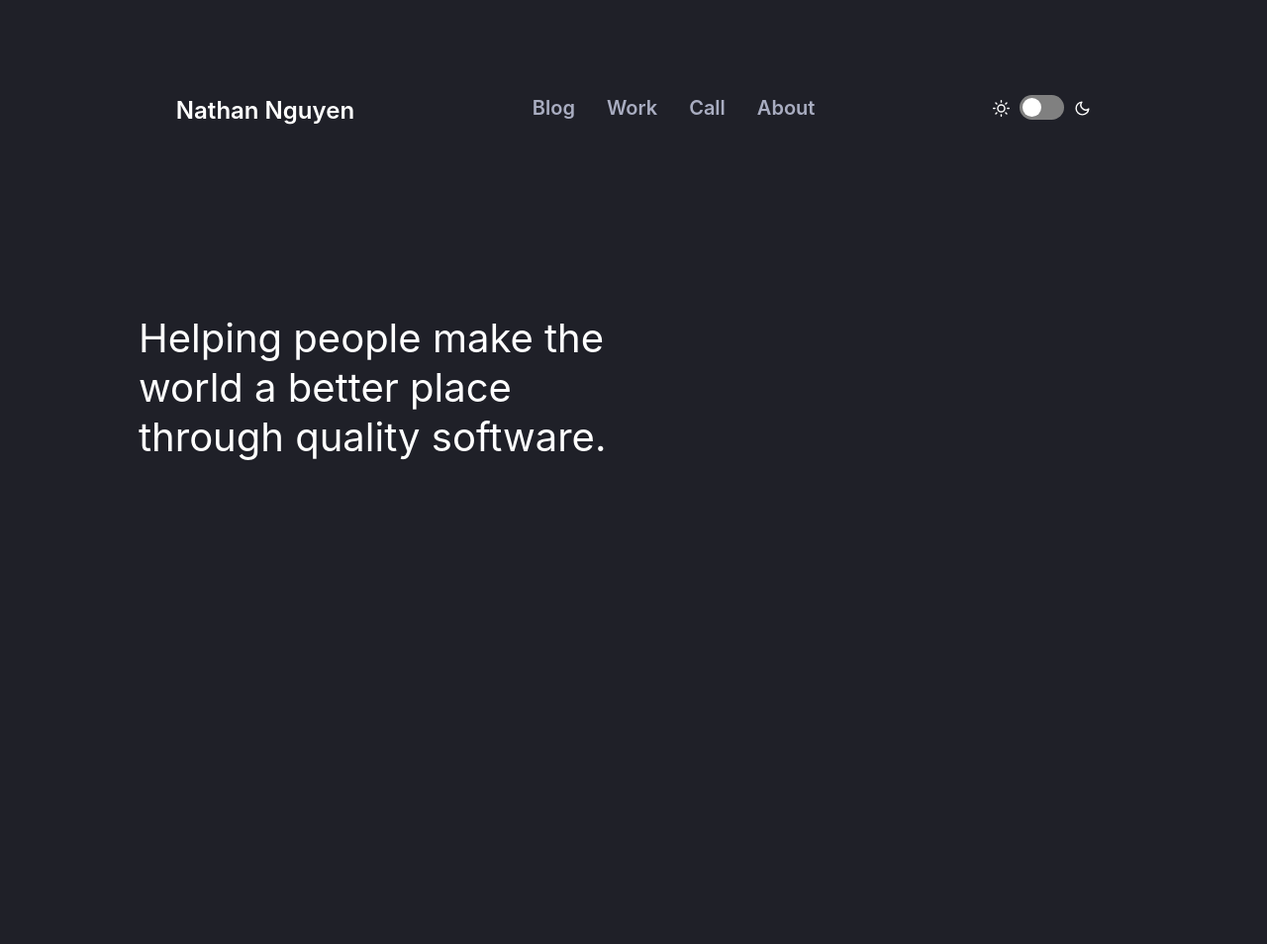
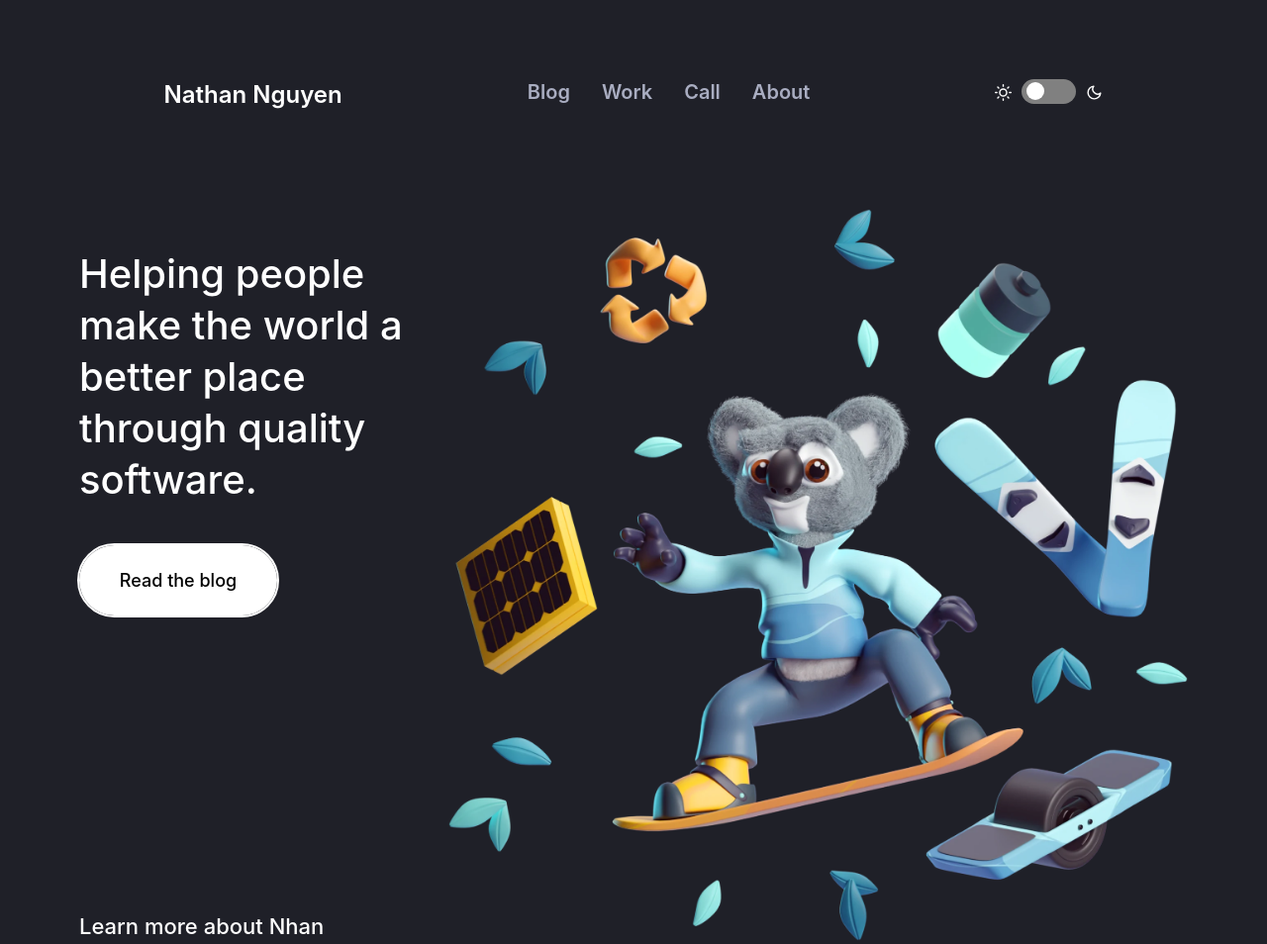
Before and after one commit to nathannewyen/nathan-blog, a Gatsby site: page / in a window 1280 px wide. Shown: the whole page at 99% size. Before the commit the page ends 800 px from the top, so only its background shows below. Built offline with nearby package versions, Linux system fonts and the light colour scheme; Gatsby itself is replaced by a stand-in of ours.

Commit message:
update components and add framer-motion

```diff
--- a/content/hero/index.md
+++ b/content/hero/index.md
@@ -1,6 +1,8 @@
 ---
 date: '2022-06-04'
 title: 'Hero'
+cover: './kody-flying_blue.png'
+about: 'Learn more about Nhan'
 ---
 
 Helping people make the world a better place through quality software.
--- a/package.json
+++ b/package.json
@@ -22,6 +22,7 @@
     "@mdx-js/react": "^1.6.22",
     "babel-plugin-styled-components": "^2.0.7",
     "babel-preset-gatsby": "^2.15.0",
+    "framer-motion": "^6.3.10",
     "gatsby": "^4.15.2",
     "gatsby-plugin-google-analytics": "^4.15.0",
     "gatsby-plugin-image": "^2.15.1",
@@ -39,6 +40,7 @@
     "gatsby-transformer-remark": "^5.15.1",
     "gatsby-transformer-sharp": "^4.15.1",
     "prettier": "^2.6.2",
+    "prismjs": "^1.28.0",
     "react": "^18.1.0",
     "react-dom": "^18.1.0",
     "react-helmet": "^6.1.0",
--- /dev/null
+++ b/src/components/arrow-button.tsx
@@ -0,0 +1,22 @@
+import * as React from "react";
+import { ArrowIcon } from "./icons";
+
+const ArrowButton = () => {
+  return (
+    <div>
+      <svg width="60" height="60">
+        <circle
+          stroke="currentColor"
+          strokeWidth="2"
+          fill="transparent"
+          r="28"
+          cx="30"
+          cy="30"
+        />
+        <ArrowIcon direction="down" />
+      </svg>
+    </div>
+  );
+};
+
+export { ArrowButton };
--- a/src/components/header.tsx
+++ b/src/components/header.tsx
@@ -1,9 +1,9 @@
-import * as React from "react";
+import React, { useState } from "react";
 import styled from "styled-components";
 import { Link } from "gatsby";
+import { motion } from "framer-motion";
 // Icons
-import { MoonIcon } from "./icons/moon-icon";
-import { SunIcon } from "./icons/sun-icon";
+import { SunIcon, MoonIcon } from "./icons";
 
 const Head = styled.div`
   display: flex;
@@ -65,41 +65,31 @@ const Switch = styled.div`
 
 const ToggleWrapper = styled.div`
   margin: 0 10px;
-`;
 
-const Input = styled.input`
-  height: 0;
-  width: 0;
-  visibility: hidden;
-  position: absolute;
-  &:checked + label {
-    background: var(--color-green);
+  .switch {
+    width: 55px;
+    height: 25px;
+    background-color: var(--color-lightGray);
+    display: flex;
+    justify-content: flex-start;
+    border-radius: 50px;
+    padding: 0.2rem 0.3rem;
+    cursor: pointer;
+
+    &[data-isOn="true"] {
+      background-color: var(--color-lightGreen);
+    }
   }
-  &:checked + label:after {
-    left: calc(100% - 3px);
-    transform: translateX(-100%);
+
+  .switch[data-isOn="true"] {
+    justify-content: flex-end;
   }
-`;
 
-const Label = styled.label`
-  cursor: pointer;
-  text-indent: -9999px;
-  width: 45px;
-  height: 25px;
-  background: grey;
-  display: block;
-  border-radius: 100px;
-  position: relative;
-  &:after {
-    @include transition;
-    content: "";
-    position: absolute;
-    top: 3px;
-    left: 3px;
-    width: 19px;
-    height: 19px;
-    background: #fff;
-    border-radius: 100%;
+  .handle {
+    width: 18px;
+    height: 18px;
+    background-color: white;
+    border-radius: 40px;
   }
 `;
 
@@ -111,6 +101,10 @@ const LINKS = [
 ];
 
 const Header = () => {
+  const [isOn, setIsOn] = useState(false);
+
+  const toggleSwitch = () => setIsOn(!isOn);
+
   return (
     <Head>
       <Logo>Nathan Nguyen</Logo>
@@ -126,8 +120,9 @@ const Header = () => {
       <Switch>
         <SunIcon />
         <ToggleWrapper>
-          <Input type="checkbox" />
-          <Label htmlFor="switch">Toggle</Label>
+          <div className="switch" data-isOn={isOn} onClick={toggleSwitch}>
+            <motion.div className="handle" layout transition={spring} />
+          </div>
         </ToggleWrapper>
         <MoonIcon />
       </Switch>
@@ -135,4 +130,10 @@ const Header = () => {
   );
 };
 
+const spring = {
+  type: "spring",
+  stiffness: 500,
+  damping: 30,
+};
+
 export default Header;
--- a/src/components/hero.tsx
+++ b/src/components/hero.tsx
@@ -1,16 +1,37 @@
 import React from "react";
 import { useStaticQuery, graphql } from "gatsby";
 import styled from "styled-components";
+import { GatsbyImage, getImage } from "gatsby-plugin-image";
+// Components
 import { Section } from "@styles";
+import { ArrowButton } from "./arrow-button";
+const StyledContainer = styled(Section)`
+  .hero-content {
+    display: grid;
+    grid-template-columns: 1fr 2fr;
+  }
+`;
 
-const StyledContainer = styled(Section)``;
-
-const StyledTitle = styled.h3`
-  width: 500px;
+const StyledHero = styled.div`
+  position: relative;
   color: var(--color-white);
   font-size: var(--fz-title);
-  font-weight: 400;
-  line-height: 1.25;
+  font-weight: 500;
+
+  .hero-button {
+    ${({ theme }) => theme.mixins.button};
+  }
+
+  .hero-arrow-button {
+    ${({ theme }) => theme.mixins.arrowButton};
+  }
+
+  .hero-about {
+    font-size: var(--fz-xxl);
+    position: absolute;
+    bottom: 0;
+    vertical-align: bottom;
+  }
 `;
 
 const Hero = () => {
@@ -24,6 +45,16 @@ const Hero = () => {
           node {
             frontmatter {
               title
+              about
+              cover {
+                childImageSharp {
+                  gatsbyImageData(
+                    width: 900
+                    placeholder: BLURRED
+                    formats: [AUTO, WEBP, AVIF]
+                  )
+                }
+              }
             }
             html
           }
@@ -37,11 +68,26 @@ const Hero = () => {
   return (
     <StyledContainer>
       {heroesData &&
-        heroesData.map(({ node }, i) => {
-          const { html } = node;
+        heroesData.map(({ node }, i: number) => {
+          const { html, frontmatter } = node;
+          const { cover, title, about } = frontmatter;
+          const image = getImage(cover);
           return (
-            <div key={i}>
-              <StyledTitle dangerouslySetInnerHTML={{ __html: html }} />
+            <div key={i} className="hero-content">
+              <StyledHero>
+                <div
+                  className="hero-title"
+                  dangerouslySetInnerHTML={{ __html: html }}
+                />
+                <button className="hero-button">Read the blog</button>
+                <div className="hero-about">
+                  {/* <ArrowButton /> */}
+                  {about}
+                </div>
+              </StyledHero>
+              <div>
+                <GatsbyImage image={image} alt={title} className="img" />
+              </div>
             </div>
           );
         })}
--- /dev/null
+++ b/src/components/icons/arrow-icon.tsx
@@ -0,0 +1,37 @@
+import * as React from "react";
+
+export interface ArrowIconProps {
+  direction: "up" | "right" | "down" | "left" | "top-right";
+  size?: number;
+  className?: string;
+}
+
+export const rotationMap = {
+  up: "rotate-180",
+  right: "-rotate-90",
+  down: "rotate-0",
+  left: "rotate-90",
+  "top-right": "-rotate-135",
+};
+
+function ArrowIcon({ direction, size = 32 }: ArrowIconProps) {
+  return (
+    <svg
+      className={rotationMap[direction]}
+      width={size}
+      height={size}
+      viewBox="0 0 32 32"
+      fill="none"
+      xmlns="http://www.w3.org/2000/svg"
+    >
+      <path
+        fillRule="evenodd"
+        clipRule="evenodd"
+        d="M15.101 5.5V23.1094L9.40108 17.4095L8.14807 18.6619L15.9862 26.5L23.852 18.6342L22.5996 17.3817L16.8725 23.1094V5.5H15.101Z"
+        fill="currentColor"
+      />
+    </svg>
+  );
+}
+
+export default ArrowIcon;
--- /dev/null
+++ b/src/components/icons/index.tsx
@@ -0,0 +1,3 @@
+export { default as MoonIcon } from "./moon-icon";
+export { default as SunIcon } from "./sun-icon";
+export { default as ArrowIcon } from "./arrow-icon";
--- a/src/components/icons/moon-icon.tsx
+++ b/src/components/icons/moon-icon.tsx
@@ -9,7 +9,7 @@ const MoonWrapper = styled.div`
   text-align: center;
 `;
 
-function MoonIcon() {
+const MoonIcon = () => {
   return (
     <MoonWrapper>
       <svg
@@ -27,6 +27,6 @@ function MoonIcon() {
       </svg>
     </MoonWrapper>
   );
-}
+};
 
-export { MoonIcon };
+export default MoonIcon;
--- a/src/components/layout.tsx
+++ b/src/components/layout.tsx
@@ -1,13 +1,16 @@
 import React from "react";
-import { GlobalStyle } from "@styles";
+import { ThemeProvider } from "styled-components";
+import { GlobalStyle, theme } from "@styles";
 import { Header, Hero } from "@components";
 
 const Layout = () => {
   return (
     <div id="root">
-      <GlobalStyle />
-      <Header />
-      <Hero />
+      <ThemeProvider theme={theme}>
+        <GlobalStyle />
+        <Header />
+        <Hero />
+      </ThemeProvider>
     </div>
   );
 };
--- a/src/pages/index.tsx
+++ b/src/pages/index.tsx
@@ -3,7 +3,7 @@ import styled from "styled-components";
 import { Layout } from "@components";
 
 const StyledMainContainer = styled.main`
-  padding: 96px;
+  padding: 80px;
 `;
 
 const IndexPage = () => {
--- a/src/styles/GlobalStyle.js
+++ b/src/styles/GlobalStyle.js
@@ -12,6 +12,23 @@ const GlobalStyle = createGlobalStyle`
         scroll-behavior: smooth;
         margin: 0;
         padding: 0;
+    }
+
+    /* Scrollbar Styles */
+    html {
+        scrollbar-width: thin;
+        scrollbar-color: var(--dark-slate) var(--navy);
+    }
+    body::-webkit-scrollbar {
+        width: 12px;
+    }
+    body::-webkit-scrollbar-track {
+        background: var(--navy);
+    }
+    body::-webkit-scrollbar-thumb {
+        background-color: var(--dark-slate);
+        border: 3px solid var(--navy);
+        border-radius: 10px;
     }
 
     body {
--- a/src/styles/Section.js
+++ b/src/styles/Section.js
@@ -3,8 +3,8 @@ import media from "./media";
 
 const Section = styled.section`
   margin: 0 auto;
-  padding: 150px 0;
-  max-width: 1000px;
+  padding: 100px 0;
+  max-width: 1500px;
   ${media.tablet`padding: 100px 0;`};
 `;
 
--- a/src/styles/mixins.js
+++ b/src/styles/mixins.js
@@ -1,4 +1,31 @@
 import { css } from "styled-components";
+
+const button = css`
+  width: 200px;
+  padding: 25px;
+  border: none;
+  border-radius: 40px;
+  background-color: var(--color-white);
+  font-size: var(--fz-lg);
+  font-weight: 500;
+  cursor: pointer;
+  outline: 2px solid var(--color-white);
+  transition: outline-offset 250ms ease;
+  font-family: var(--font-sans);
+
+  &:hover,
+  &:focus,
+  &:active {
+    outline-offset: 0.3rem;
+  }
+`;
+
+const arrowButton = css`
+  cursor: pointer;
+  border: none;
+  background-color: transparent;
+  color: var(--color-white);
+`;
 
 const mixins = {
   flexCenter: css`
@@ -39,6 +66,9 @@ const mixins = {
       opacity: 0.5;
     }
   `,
+
+  button,
+  arrowButton,
 };
 
 export default mixins;
--- a/src/styles/variables.js
+++ b/src/styles/variables.js
@@ -3,9 +3,13 @@ import { css } from "styled-components";
 const variables = css`
   :root {
     --color-blueGray: #a9adc1;
+    --color-lightGray: #808080;
     --color-white: #fff;
     --color-navy: #1f2028;
     --color-green: #bae67e;
+    --color-lightGreen: #bbe67d;
+    --dark-slate: #495670;
+    --navy: #0a192f;
 
     --font-sans: "Matter", -apple-system, system-ui, sans-serif;
 
```
Also changed, not shown: src/components/icons/sun-icon.tsx (+30 -20 lines), 2 other files.
